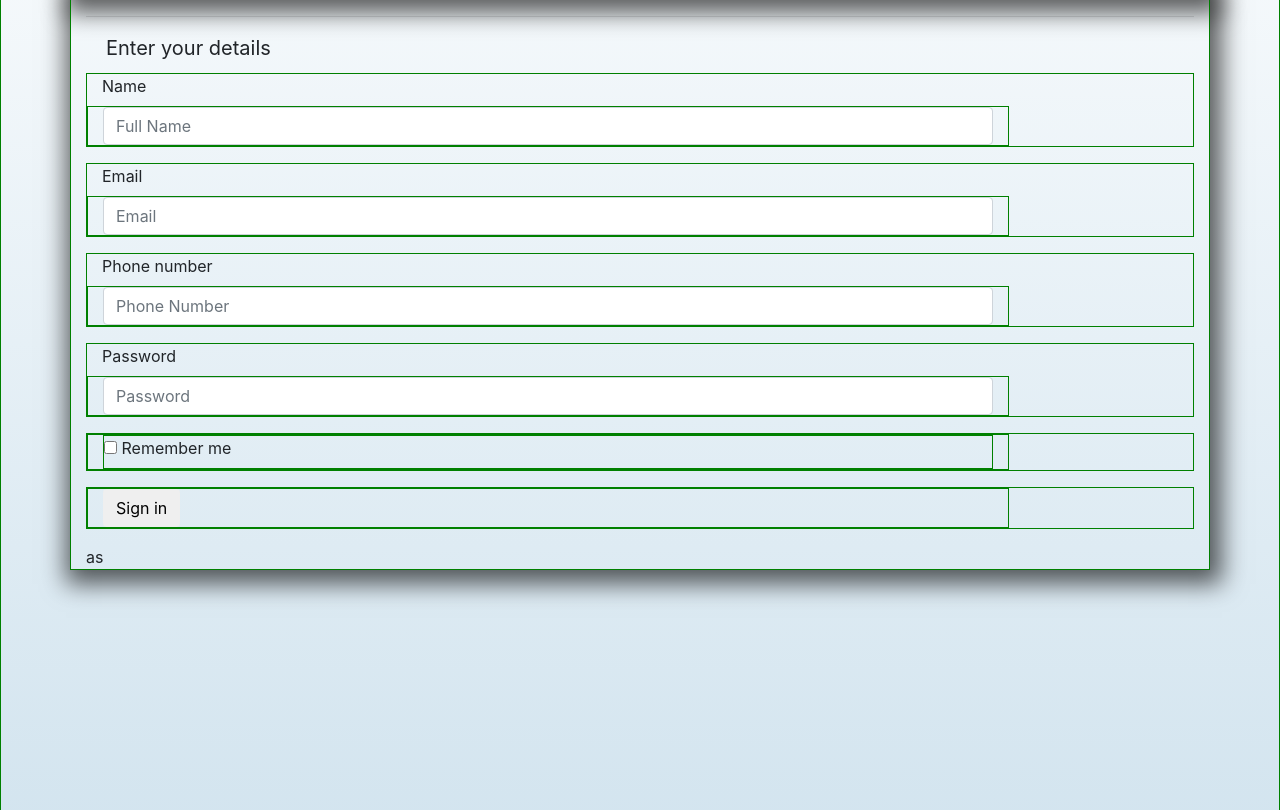
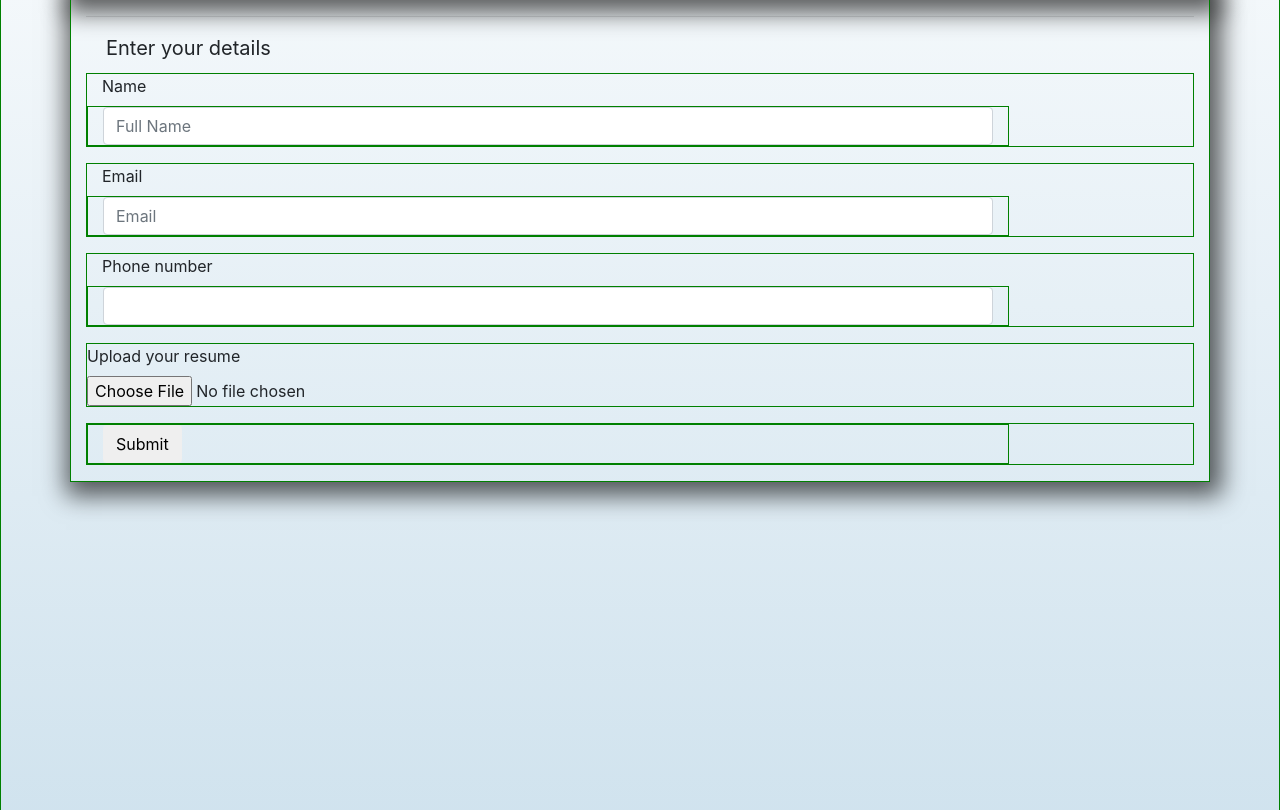
Before and after one commit to ashraysinha6069/iiita-placement, a PHP site: page /form.php in a window 1280 px wide. Shown: the part 282-1092 px from the top of the page. Run offline with PHP 8.4, Linux system fonts and the light colour scheme.

Commit message:
form added for user submission

```diff
--- a/form.php
+++ b/form.php
@@ -1,51 +1,115 @@
 <?php
+
     include ("header.php");
+
+    $connection = mysqli_connect("localhost","root","","iiita-placement");
+    $error ='';
+
+//when submit button is pressed
+	if (isset($_REQUEST['submit'])){
+
+        //checking first the credentials
+        $name = $_REQUEST['name'];
+        $email = $_REQUEST['email'];
+        $number = $_REQUEST['contact'];
+
+        if (empty($name)){
+			$error .= 'please enter subject<br/>';
+		}
+		if (empty($email)){
+			$error .= 'please enter email';
+		}
+        if (empty($number)){
+			$error .= 'please enter contact number';
+		}
+		if (!empty($name) and !empty($email) and !empty($number)){
+
+            //resume check
+            if ($_FILES["resume"]["error"] > 0) {
+                alert("problem with upload. please submit again");
+            }
+            else {
+
+                //check extension
+                if( $_FILES["resume"]["type"]==='application/pdf'){
+
+                   //check size
+                    if($_FILES["resume"]["size"]/1048576>5){   //Larger than 5 MB is prohibited
+                        echo "File size IS LARGER than 5 MB";
+                    }
+                    else{
+
+                        //if everything correct
+                        $select_query = "SELECT * FROM students WHERE email='$email'";
+				        $check = mysqli_query($connection , $select_query);
+                        $data = mysqli_fetch_array($check, MYSQLI_NUM);
+				        if ($data[0]>1){
+					       echo "entry already exists";
+				        }
+                        else{
+                            $filename = $_FILES['resume']['name'];
+                            $filename = $filename.$name;
+                            $target_file = "uploads/".$filename;
+                            if (move_uploaded_file($_FILES['resume']['tmp_name'], $target_file)) {
+
+                                $query  = "INSERT INTO students SET
+                                                id='',
+                                                name='$name',
+                                                email='$email',
+                                                contact='$number',
+                                                file='$filename'";
+
+                                mysqli_query($connection , $query);
+
+                            } else {
+                                echo "Sorry, there was an error uploading your file.";
+                            }
+
+                        }
+
+                    }
+                }
+                else{
+
+                        echo"Error, Extentions other than pdf is prohibited"."<br>";
+                }
+           }
+		}
+    }
 ?>
 
 <div class="container content">
     <hr/>
     <span style="font-size:20px; margin:20px 20px;">Enter your details</span>
-    <form class="form-horizontal" style="margin-top:10px;">
+    <form class="form-horizontal" style="margin-top:10px;" name="frm" method="post" action="form.php" enctype="multipart/form-data">
           <div class="form-group" style="margin-top:10px;">
                 <label for="inputName2" class="col-sm-2 control-label">Name</label>
                 <div class="col-sm-10">
-                    <input type="text" class="form-control" id="inputName2" placeholder="Full Name">
+                    <input type="text" class="form-control" name="name" placeholder="Full Name" required="required" />
                 </div>
           </div>
           <div class="form-group" style="margin-top:10px;">
                 <label for="inputEmail2" class="col-sm-2 control-label">Email</label>
                 <div class="col-sm-10">
-                    <input type="email" class="form-control" id="inputEmail2" placeholder="Email">
+                    <input type="email" class="form-control" name="email" placeholder="Email" required="required" />
                 </div>
           </div>
           <div class="form-group" style="margin-top:10px;">
                 <label for="inputContact2" class="col-sm-2 control-label">Phone number</label>
                 <div class="col-sm-10">
-                    <input type="email" class="form-control" id="inputContact2" placeholder="Phone Number">
+                    <input type="number" class="form-control" name="contact" maxlength="10" size="10" required="required"  />
                 </div>
           </div>
-          <div class="form-group">
-                <label for="inputPassword2" class="col-sm-2 control-label">Password</label>
-                <div class="col-sm-10">
-                    <input type="password" class="form-control" id="inputPassword2" placeholder="Password">
-                </div>
+          <div class="form-group" style="margin-top:10px;">
+                <label for="file">Upload your resume</label>
+                <input type="file" id="resume" name="resume" class="form-control-file" required="required" />
           </div>
           <div class="form-group">
                 <div class="col-sm-offset-2 col-sm-10">
-                      <div class="checkbox">
-                            <label>
-                              <input type="checkbox"> Remember me
-                            </label>
-                      </div>
-                </div>
-          </div>
-          <div class="form-group">
-                <div class="col-sm-offset-2 col-sm-10">
-                  <button type="submit" class="btn btn-default">Sign in</button>
+                  <button type="submit" name="submit" class="btn btn-default">Submit</button>
                 </div>
           </div>
     </form>
-    as
 </div>
 <?php
     include ("footer.php");
```
